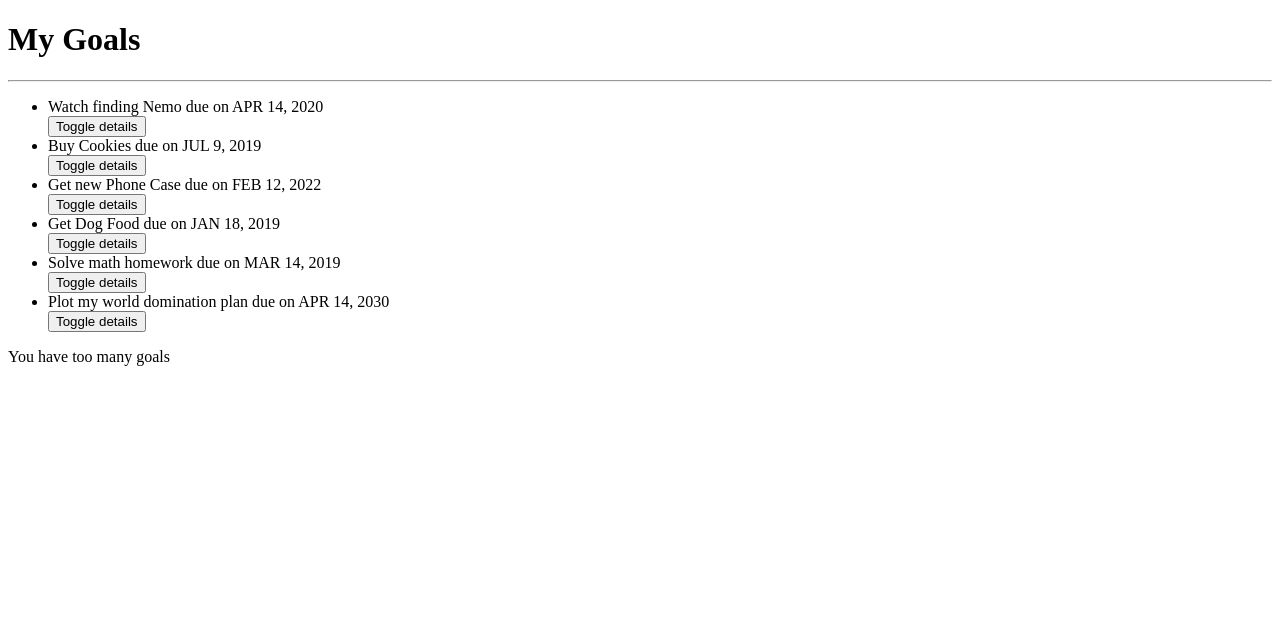
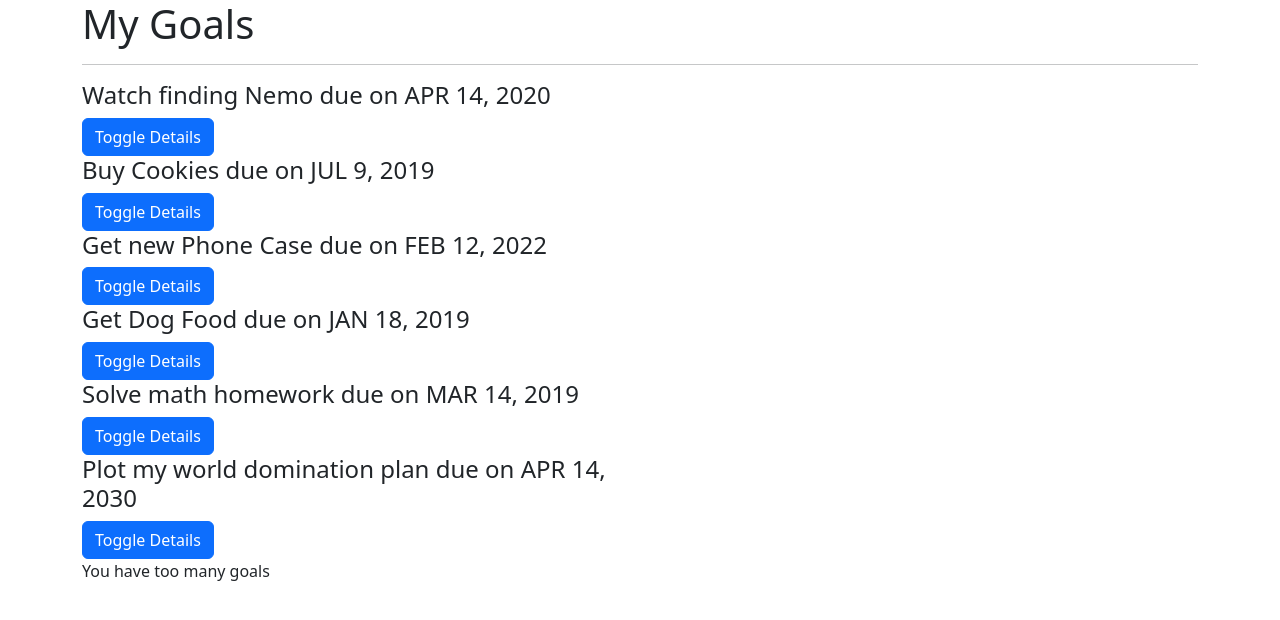
Before and after one commit to CosBett/Goals-webpage, an Angular app: page / in a window 1280 px wide. Shown: the top 620 px of the page. Built offline with nearby package versions, Linux system fonts and the light colour scheme.

Commit message:
add bootstrap

```diff
--- a/src/app/app.component.ts
+++ b/src/app/app.component.ts
@@ -6,5 +6,8 @@ import { Goal } from './goal';
   styleUrls: ['./app.component.css']
 })
 export class AppComponent {
+  title(title: any) {
+    throw new Error('Method not implemented.');
+  }
 
 }
--- a/src/app/goal-detail/goal-detail.component.html
+++ b/src/app/goal-detail/goal-detail.component.html
@@ -1,3 +1,4 @@
-<p>{{goal.description}}</p>
+<p>
+  {{goal.description}}</p>
 <p>This goal will be complete in {{goal.completeDate|dateCount}} days</p>
-<button (click)='goalDelete(true)'>Delete</button>
+<button (click)='goalDelete(true)' class="btn btn-outline-danger">Delete Goal</button>
--- a/src/app/goal/goal.component.html
+++ b/src/app/goal/goal.component.html
@@ -1,10 +1,21 @@
-<h1> My Goals</h1>
-<hr>
-<ul>
-  <div *ngFor='let goal of goals; let i = index'>
-    <li appStrikethrough> {{goal.name}} due on {{goal.completeDate|date|uppercase}}</li>
-    <button (click)='toggleDetails(i)'>Toggle details</button>
-    <app-goal-detail *ngIf='goal.showDescription' [goal]='goal' (isComplete)='deleteGoal($event,i)'></app-goal-detail>
+<div class="container">
+  <h1>My Goals</h1>
+  <hr>
+
+  <div class="row">
+    <div class="col-md-6">
+      <div *ngFor='let goal of goals;let i = index'>
+        <div>
+          <h4 id={{i}} appStrikethrough>{{goal.name}} due on {{goal.completeDate|date|uppercase}}</h4>
+          <button (click)='toggleDetails(i)' class="btn btn-primary">Toggle Details</button>
+        </div>
+
+        <div *ngIf='goal.showDescription'>
+          <app-goal-detail [goal]='goal' (isComplete)='deleteGoal($event,i)'></app-goal-detail>
+        </div>
+      </div>
+    </div>
   </div>
-</ul>
-<p *ngIf='goals.length > 5'>You have too many goals</p>
+
+  <p *ngIf='goals.length > 5'>You have too many goals</p>
+</div>
--- a/src/index.html
+++ b/src/index.html
@@ -1,13 +1,18 @@
 <!doctype html>
 <html lang="en">
+
 <head>
   <meta charset="utf-8">
   <title>Goals</title>
   <base href="/">
   <meta name="viewport" content="width=device-width, initial-scale=1">
   <link rel="icon" type="image/x-icon" href="favicon.ico">
+  <script src="https://cdn.jsdelivr.net/npm/bootstrap@5.0.2/dist/js/bootstrap.bundle.min.js" integrity="sha384-MrcW6ZMFYlzcLA8Nl+NtUVF0sA7MsXsP1UyJoMp4YLEuNSfAP+JcXn/tWtIaxVXM" crossorigin="anonymous"></script>
+  <link href="https://cdn.jsdelivr.net/npm/bootstrap@5.0.2/dist/css/bootstrap.min.css" rel="stylesheet" integrity="sha384-EVSTQN3/azprG1Anm3QDgpJLIm9Nao0Yz1ztcQTwFspd3yD65VohhpuuCOmLASjC" crossorigin="anonymous">
 </head>
+
 <body>
   <app-root></app-root>
 </body>
+
 </html>
--- a/src/styles.css
+++ b/src/styles.css
@@ -1 +1 @@
-/* You can add global styles to this file, and also import other style files */
+@import "~bootstrap/dist/css/bootstrap.css"
```
Also changed, not shown: 1 other file (tests, documents, lock files or other folders).
